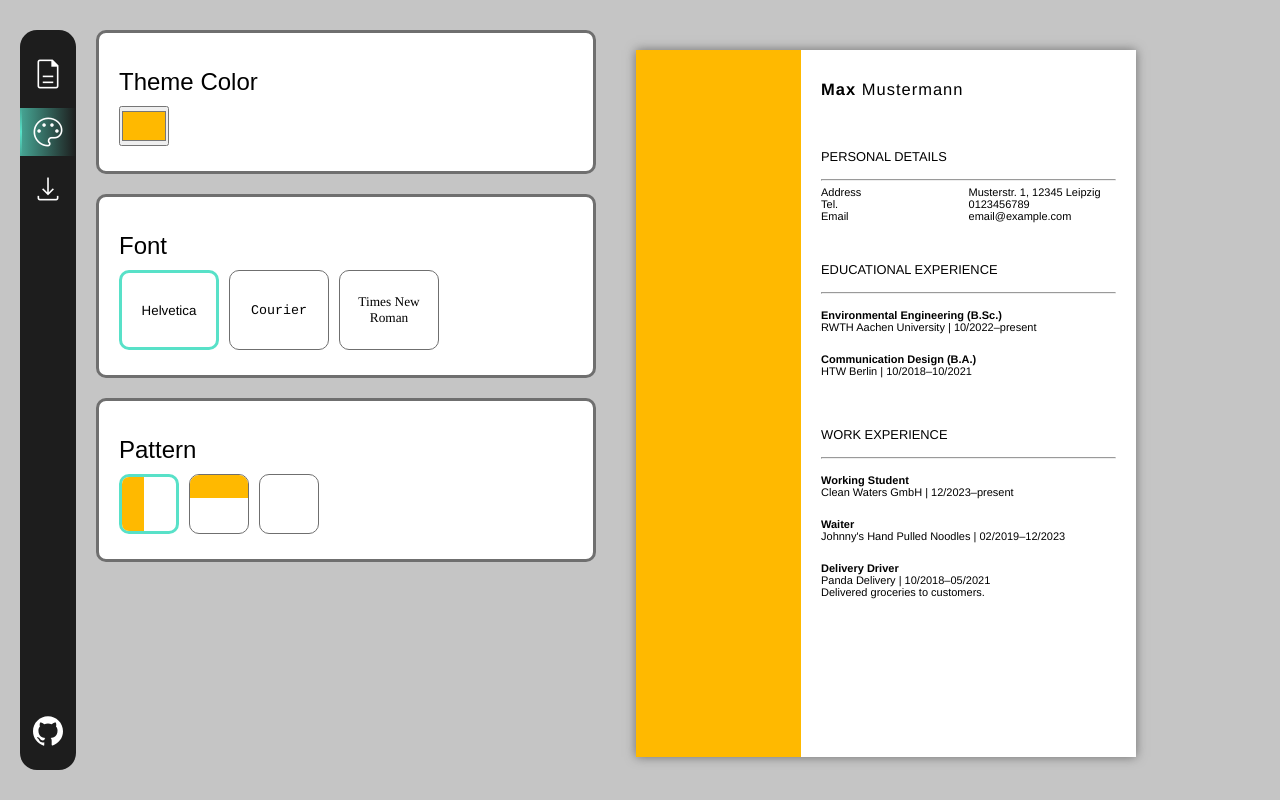
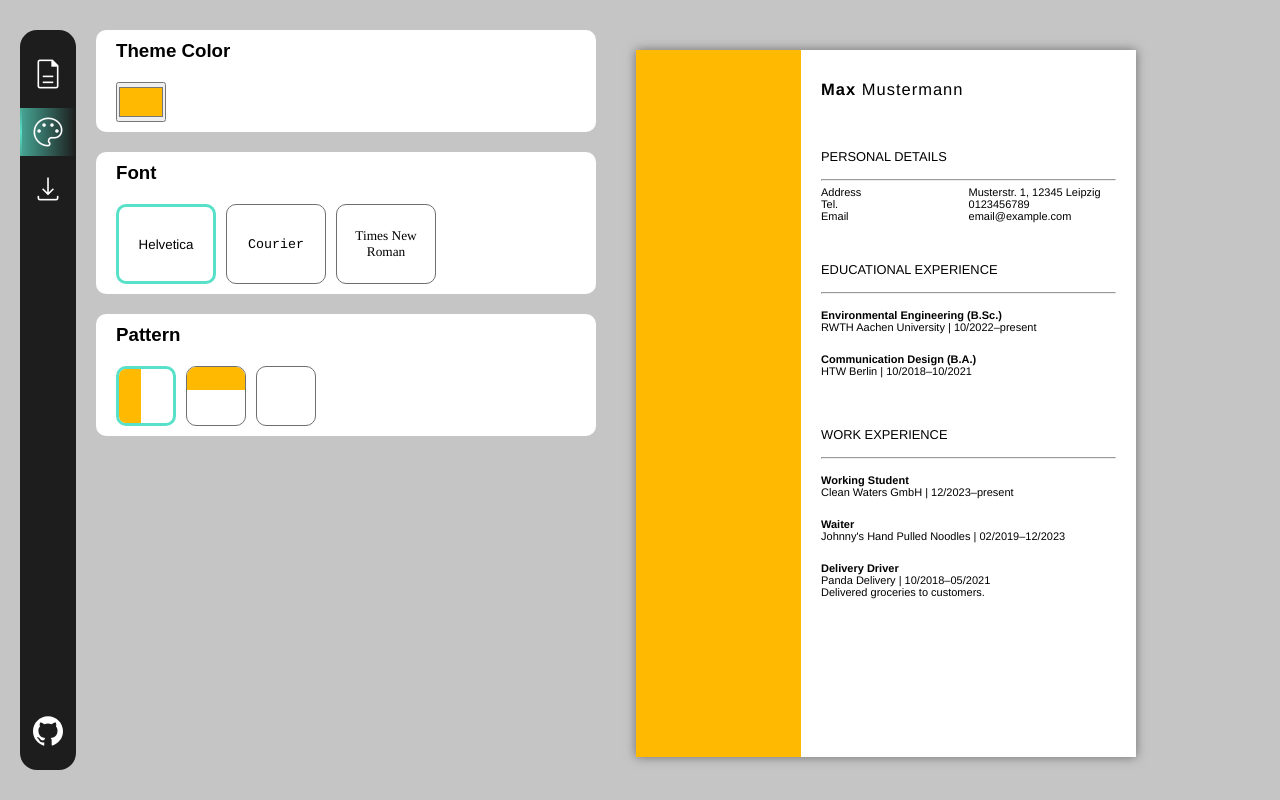
Before and after one commit to tln12/cv-project, a React (Vite) app: page / in a window 1280 px wide. Both pictures are taken after a click on the button "palette". Built offline with nearby package versions, Linux system fonts and the light colour scheme; the HTML template or start-up script is replaced by a standard one; a web font is replaced by a local one.

Commit message:
change styling

```diff
--- a/src/components/Customizer.jsx
+++ b/src/components/Customizer.jsx
@@ -2,9 +2,15 @@ import styled from 'styled-components';
 
 const StyledBox = styled.div`
   background-color: white;
+  border: none;
   border-radius: var(--bar-control);
-  border: solid var(--side-font-color);
-  padding: var(--padding-tb-form-control) var(--padding-lr-control);
+`;
+const StyledHeading = styled.h3`
+  font-weight: bold;
+  padding: 10px var(--padding-lr-control);
+`;
+const StyledContent = styled.div`
+  padding: 10px var(--padding-lr-control);
 `;
 const Styledbutton = styled.button`
   width: 100px;
@@ -43,19 +49,22 @@ const StyledList = styled.ul`
 
 function ColorPick({ cvColor, setCVColor }) {
   return (
-    <StyledBox>
-      <h2>Theme Color</h2>
+    <>
+      <StyledHeading>Theme Color</StyledHeading>
+      <StyledContent>
         <StyledColorInput
           value={cvColor}
           onChange={(e) => setCVColor(e.target.value)}
         ></StyledColorInput>
-    </StyledBox>
+      </StyledContent>
+    </>
   );
 }
 function FontPick({ cvFont, setCVFont }) {
   return (
-    <StyledBox>
-      <h2>Font</h2>
+    <>
+      <StyledHeading>Font</StyledHeading>
+      <StyledContent>
         <StyledList>
           <li>
             <Styledbutton
@@ -85,14 +94,16 @@ function FontPick({ cvFont, setCVFont }) {
             </Styledbutton>
           </li>
         </StyledList>
-    </StyledBox>
+      </StyledContent>
+    </>
   );
 }
 
 function PatternPick({ cvColor, cvPattern, setCVPattern }) {
   return (
-    <StyledBox>
-      <h2>Pattern</h2>
+    <>
+      <StyledHeading>Pattern</StyledHeading>
+      <StyledContent>
         <StyledList>
           <li>
             <StyledPatternButton
@@ -121,7 +132,8 @@ function PatternPick({ cvColor, cvPattern, setCVPattern }) {
             ></StyledPatternButton>
           </li>
         </StyledList>
-    </StyledBox>
+      </StyledContent>
+    </>
   );
 }
 
@@ -135,13 +147,19 @@ export default function Customizer({
 }) {
   return (
     <>
+      <StyledBox>
         <ColorPick cvColor={cvColor} setCVColor={setCVColor} />
+      </StyledBox>
+      <StyledBox>
         <FontPick cvFont={cvFont} setCVFont={setCVFont} />
+      </StyledBox>
+      <StyledBox>
         <PatternPick
           cvColor={cvColor}
           cvPattern={cvPattern}
           setCVPattern={setCVPattern}
         />
+      </StyledBox>
     </>
   );
 }
```
Lines whose indentation alone changed are shown as unchanged.
